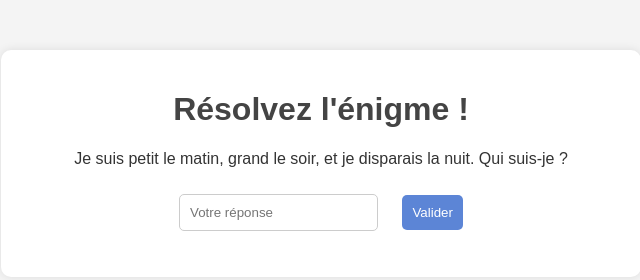
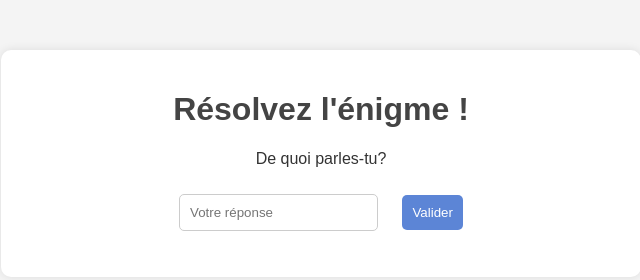
Before and after one commit to NBL720/dm, a plain HTML site: page index.html in a window 1280 px wide. Shown: the whole page, without its empty margins (319-959 px from the left). Drawn offline with Linux system fonts and the light colour scheme.

Commit message:
Update index.html

```diff
--- a/index.html
+++ b/index.html
@@ -21,8 +21,8 @@
 
     <script>
         let enigmes = [
-            { question: "Je suis petit le matin, grand le soir, et je disparais la nuit. Qui suis-je ?", reponse: "l'ombre", image: "ton-image1.jpg" },
-            { question: "Plus je suis chaud, plus je suis frais. Qui suis-je ?", reponse: "le pain", image: "ton-image2.jpg" },
+            { question: "De quoi parles-tu?", reponse: "x", image: "ton-image1.jpg" },
+            { question: "Dans un village, on dénombre 66 familles. chaque famille possède 1,2 ou 3 vélos", reponse: "le pain", image: "ton-image2.jpg" },
             { question: "Je peux être plein ou vide, mais je contiens toujours du vent. Qui suis-je ?", reponse: "un ballon", image: "ton-image3.jpg" },
             { question: "On me prend sans me toucher, on me suit sans me voir. Qui suis-je ?", reponse: "le souffle", image: "ton-image4.jpg" }
         ];
```
